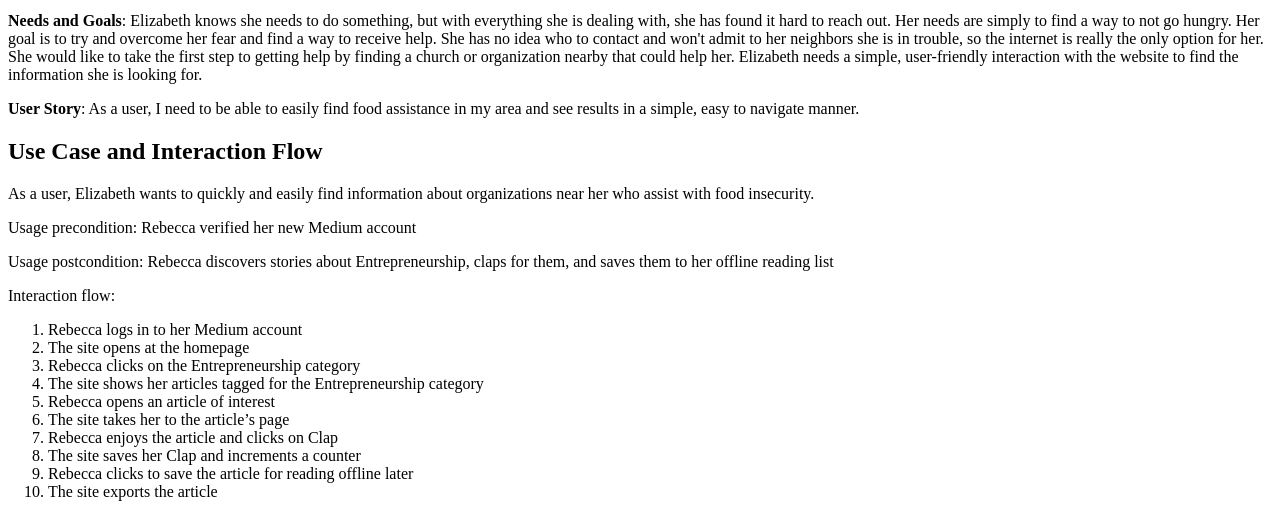
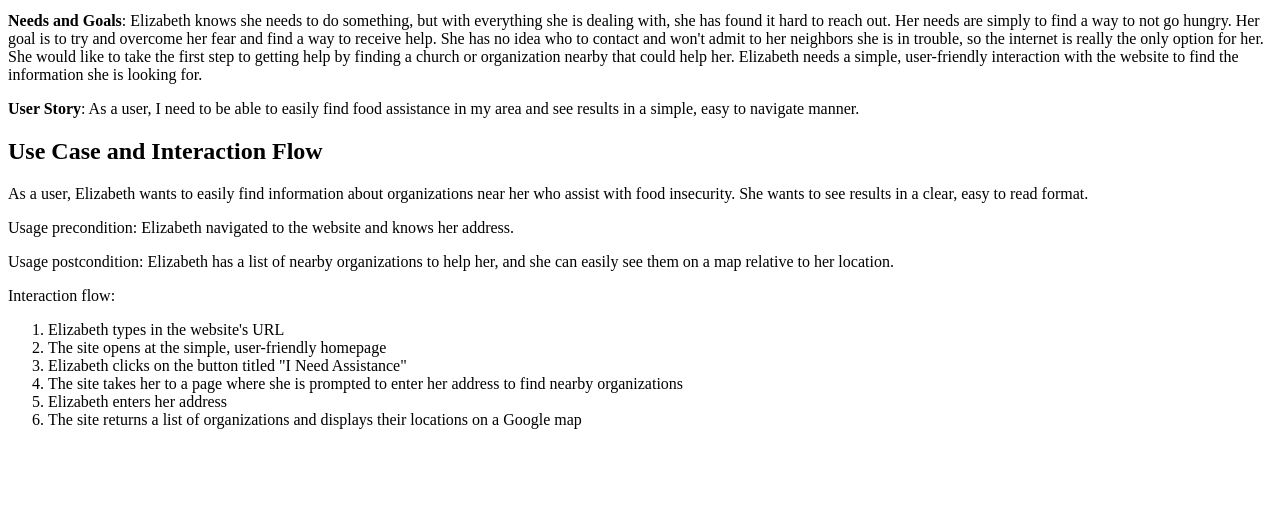
Before and after one commit to fullStackMartinez/feeding-our-past, a PHP site: page /epic/persona-2.php in a window 1280 px wide. Shown: the part 445-962 px from the top of the page. After the commit the page ends 874 px from the top, so only its background shows below. Run offline with PHP 8.4, Linux system fonts and the light colour scheme.

Commit message:
use case and interaction flow complete

```diff
--- a/epic/persona-2.php
+++ b/epic/persona-2.php
@@ -30,24 +30,20 @@
 		<h2>Use Case and Interaction Flow</h2>
 
 		<!-- Define this persona's use case and interaction flow -->
-		<p>As a user, Elizabeth wants to quickly and easily find information about organizations near her who assist with food insecurity.</p>
+		<p>As a user, Elizabeth wants to easily find information about organizations near her who assist with food insecurity. She wants to see results in a clear, easy to read format.</p>
 
-		<p>Usage precondition: Rebecca verified her new Medium account</p>
+		<p>Usage precondition: Elizabeth navigated to the website and knows her address.</p>
 
-		<p>Usage postcondition: Rebecca discovers stories about Entrepreneurship, claps for them, and saves them to her offline reading list</p>
+		<p>Usage postcondition: Elizabeth has a list of nearby organizations to help her, and she can easily see them on a map relative to her location.</p>
 
 		<p>Interaction flow:</p>
 		<ol>
-			<li>Rebecca logs in to her Medium account</li>
-			<li>The site opens at the homepage</li>
-			<li>Rebecca clicks on the Entrepreneurship category</li>
-			<li>The site shows her articles tagged for the Entrepreneurship category</li>
-			<li>Rebecca opens an article of interest</li>
-			<li>The site takes her to the article’s page</li>
-			<li>Rebecca enjoys the article and clicks on Clap</li>
-			<li>The site saves her Clap and increments a counter</li>
-			<li>Rebecca clicks to save the article for reading offline later</li>
-			<li>The site exports the article</li>
+			<li>Elizabeth types in the website's URL</li>
+			<li>The site opens at the simple, user-friendly homepage</li>
+			<li>Elizabeth clicks on the button titled "I Need Assistance"</li>
+			<li>The site takes her to a page where she is prompted to enter her address to find nearby organizations</li>
+			<li>Elizabeth enters her address</li>
+			<li>The site returns a list of organizations and displays their locations on a Google map</li>
 		</ol>
 
 
```
